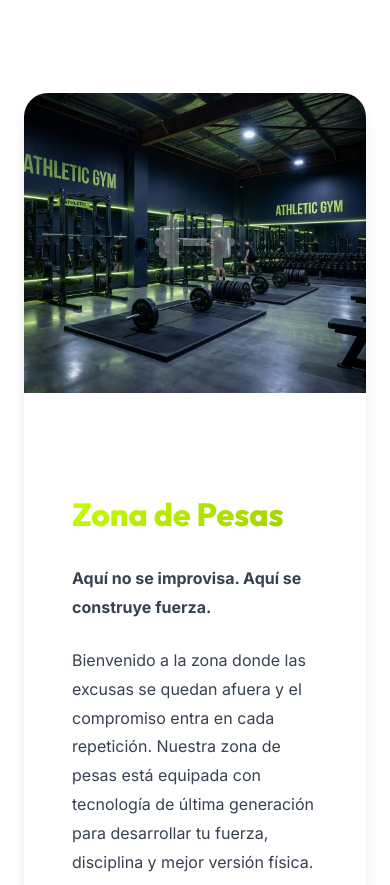
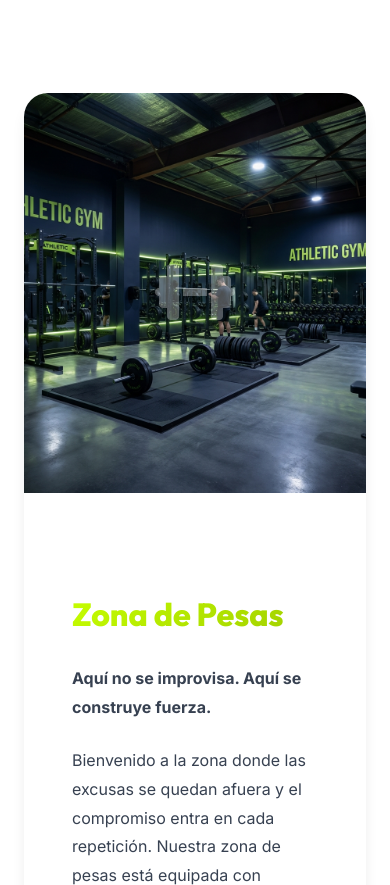
Before and after one commit to JonathanTeran/athletic-gym-website, a plain HTML site: page index.html in a window 390 px wide. Shown: the part 1451-2336 px from the top of the page. Drawn offline with Linux system fonts and the light colour scheme.

Commit message:
Fix: Make zone images responsive to card height

```diff
--- a/styles.css
+++ b/styles.css
@@ -534,7 +534,8 @@ ul {
 
 .zone-image {
     position: relative;
-    height: 400px;
+    height: 100%;
+    min-height: 400px;
     overflow: hidden;
     background: var(--gradient-dark);
 }
```
